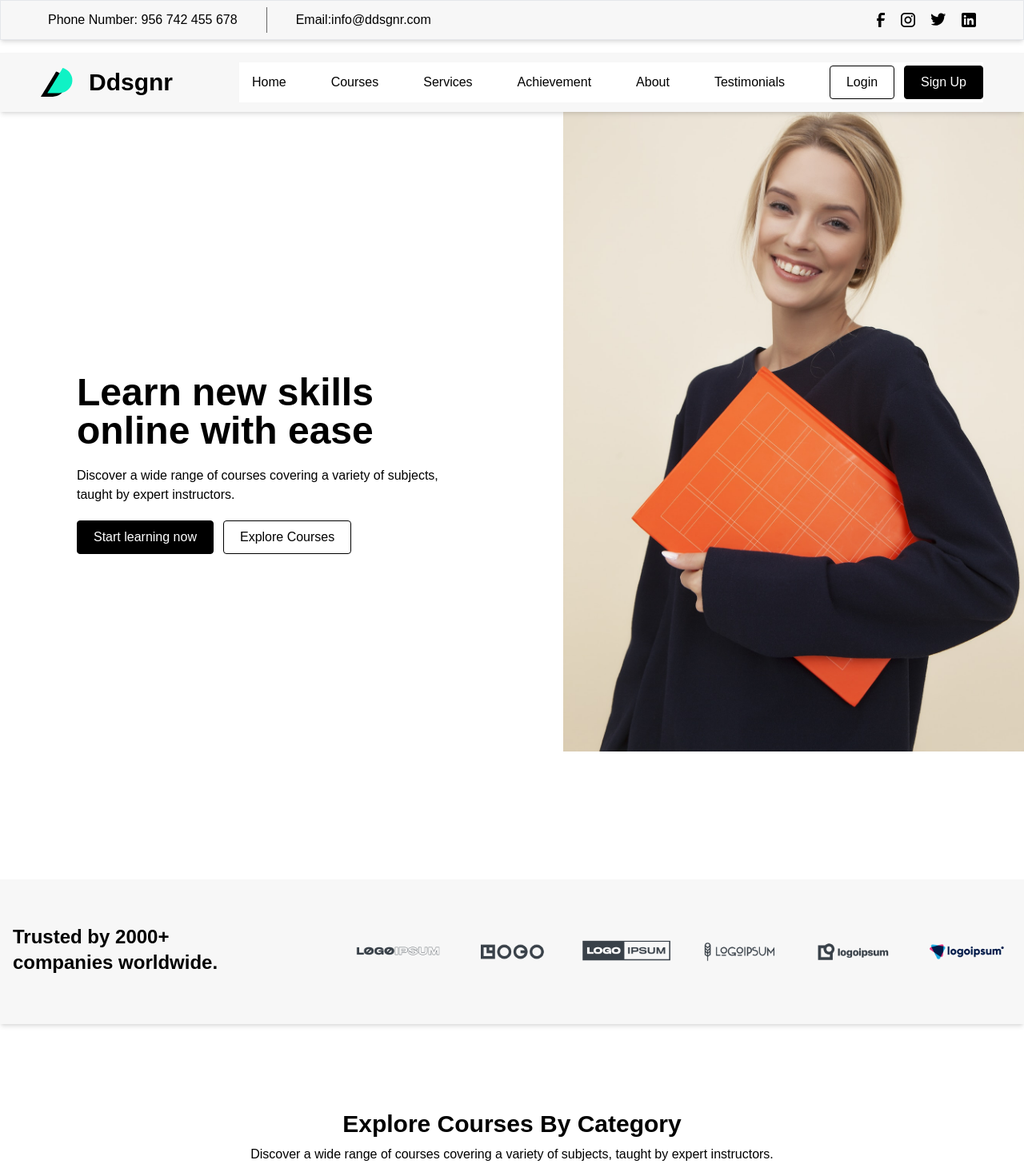
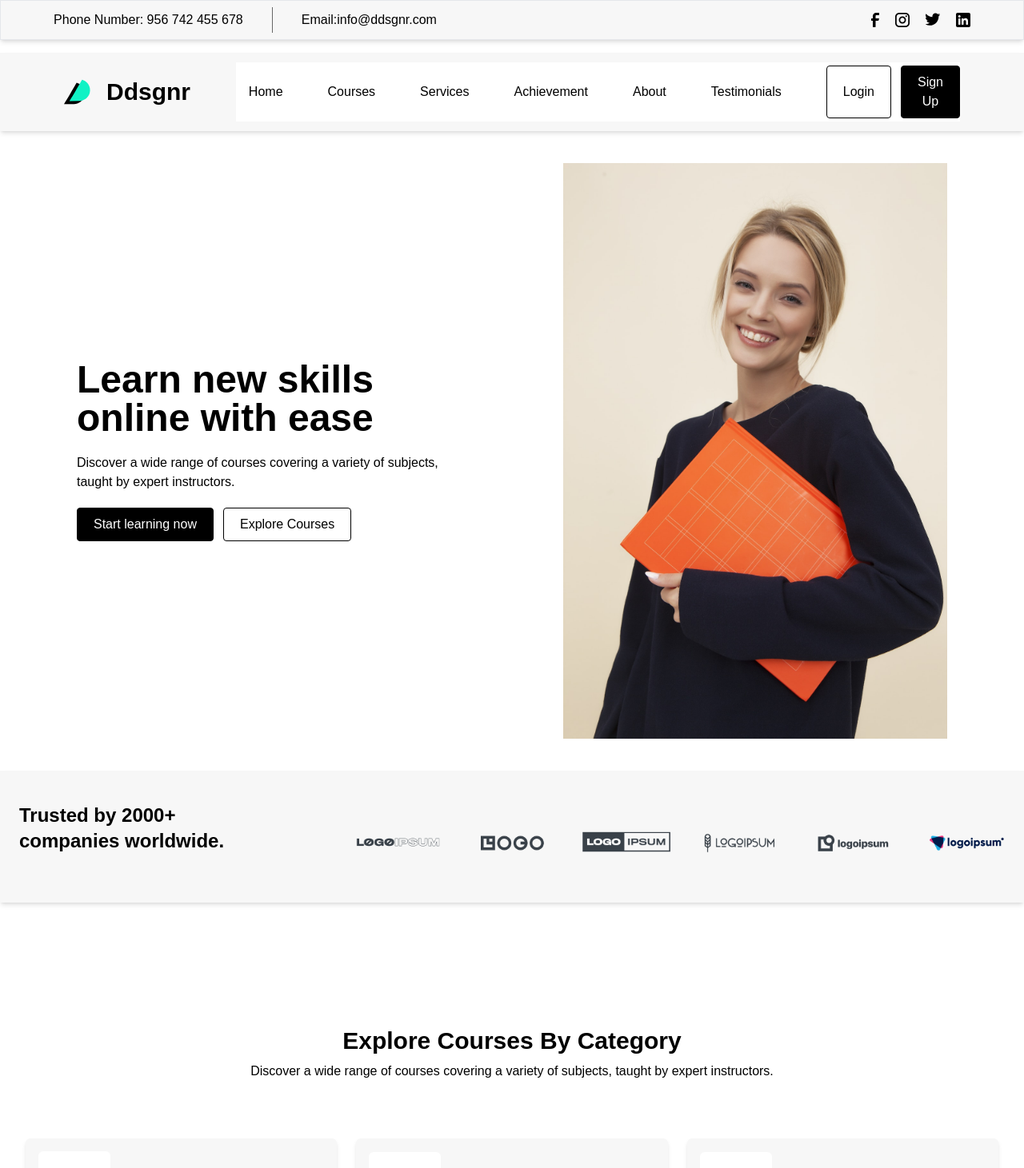
Before and after one commit to RidaNaz/Assignment-6, a Next.js app: page / in a window 1280 px wide. Shown: the top 1461 px of the page at 80% size. Built offline with nearby package versions, Linux system fonts and the light colour scheme.

Commit message:
Commit by Rida

```diff
--- a/src/components/Explore.tsx
+++ b/src/components/Explore.tsx
@@ -15,7 +15,7 @@ export default function Explore() {
     ];
 
     return (
-        <section className="py-20 bg-white mt-96 pt-32 w-full">
+        <section className="py-20 bg-white mt-80 md:mt-64 lg:mt-40 xl:mt-60 w-full">
       <div className="max-w-8xl mx-auto px-4 sm:px-6 lg:px-8">
         <div className="text-center pb-6">
           <h2 className="text-3xl font-bold text-black">Explore Courses By Category</h2>
--- a/src/components/Footer.tsx
+++ b/src/components/Footer.tsx
@@ -8,14 +8,14 @@ const Footer = () => {
                 {/* Newsletter Section */}
                 <div className="flex flex-col md:flex-row gap-6 mb-8 ">
 
-                    <div className="grid md:grid-cols-2 grid-cols-1 gap-10 mx-4 justify-items-center">
+                    <div className="grid md:grid-cols-3 xl:grid-cols-4 grid-cols-1 gap-10 px-6 md:px-10 justify-items-center">
                         <div className="justify-items-center md:justify-items-start">
                             <h2 className="text-xl font-bold mb-2 text-black">Subscribe to our newsletter</h2>
                             <p className="text-black mb-4">
                                 Lorem ipsum dolor sit amet, consectetur adipiscing elit.
                             </p>
                         </div>
-                        <div>
+                        <div className="w-full col-span-2 xl:col-span-3">
                             <form className="grid grid-cols-1 md:grid-cols-2 gap-5">
                                 <input
                                     type="email"
@@ -23,7 +23,7 @@ const Footer = () => {
                                     className="flex-grow border border-gray-300 rounded-md px-4 py-2 "
                                 />
                                 <button type="submit"
-                                    className="bg-white text-black py-2 px-5 rounded hover:bg-black hover:text-white border-black border-l border-r border-t border-b ">
+                                    className="bg-white text-black py-2 px-10 w-full md:w-fit rounded hover:bg-black hover:text-white border-black border-l border-r border-t border-b ">
                                     Subscribe
                                 </button>
                             </form>
@@ -49,7 +49,7 @@ const Footer = () => {
                                 height={50}
                                 className="w-8 h-8 object-contain"
                             />
-                            <span className="font-semibold text-xl text-black">Ddsgnr</span>
+                            <span className="font-semibold text-xl text-black xl:text-2xl">Ddsgnr</span>
                         </Link>
                     </div>
 
@@ -91,10 +91,10 @@ const Footer = () => {
                 </div>
 
                 {/* Footer Bottom */}
-                <div className="mt-16 border-t border-black mx-14">
+                <div className="mt-16 border-t border-black mx-8 md:mx-14">
                     <div className="p-5  grid grid-cols-1 lg:grid-cols-5 gap-5 justify-items-center mt-4">
 
-                        <div className="text-black flex text-sm gap-10">&copy; 2023 Ddsgnr. All rights reserved.</div>
+                        <div className="text-black flex text-sm gap-10 -mx-2">&copy; 2023 Ddsgnr. All rights reserved.</div>
                         <div className="flex space-x-4 text-black text-xs md:text-sm lg:col-span-2 ">
                             <Link href="" className="underline">Privacy Policy</Link>
                             <Link href="" className="underline">Terms of Service</Link>
--- a/src/components/Hero.tsx
+++ b/src/components/Hero.tsx
@@ -2,30 +2,39 @@ import Image from "next/image";
 
 export default function Hero() {
   return (
-        <div id="home" className="grid grid-cols-1 lg:grid-cols-2 text-black gap-32">
+    <div
+      id="home"
+      className="grid grid-cols-1 lg:grid-cols-2 text-black gap-24 lg:gap-32 items-center px-5 lg:px-24 py-10 lg:py-0"
+    >
+      {/* Left Section: Text and Buttons */}
+      <div className="flex flex-col gap-5 justify-center mt-16 lg:mt-0">
+        <h1 className="font-bold text-3xl sm:text-4xl lg:text-5xl text-center lg:text-left">
+          Learn new skills online with ease
+        </h1>
+        <p className="text-center lg:text-left">
+          Discover a wide range of courses covering a variety of subjects, taught by expert instructors.
+        </p>
 
-            <div className="flex flex-col gap-5 mx-7 lg:mx-0 lg:ml-24 justify-center mt-36">
-
-                <h1 className="font-bold text-5xl justify-items-center">Learn new skills online with ease</h1>
-                <p className="justify-items-center">Discover a wide range of courses covering a variety of subjects, taught by expert instructors.</p>
-
-                <div className='gap-3 flex'>
-                    <button
-                        className="bg-black text-white py-2 px-5 rounded hover:bg-white hover:text-black border-black border-l border-r border-t border-b ">Start learning now</button>
-                    <button
-                        className="bg-white text-black py-2 px-5 rounded hover:bg-black hover:text-white border-black border-l border-r border-t border-b ">Explore Courses</button>
+        <div className="flex flex-wrap gap-3 justify-center lg:justify-start">
+          <button className="bg-black text-white py-2 px-5 rounded hover:bg-white hover:text-black border border-black">
+            Start learning now
+          </button>
+          <button className="bg-white text-black py-2 px-5 rounded hover:bg-black hover:text-white border border-black">
+            Explore Courses
+          </button>
+        </div>
       </div>
 
-            </div>
-
-            <div className="w-full h-screen relative -mt-16">
+      {/* Right Section: Image */}
+      <div className="relative w-full max-w-lg lg:max-w-none h-80 sm:h-96 lg:h-screen">
         <Image
           src="/heroimage.jpeg"
           alt="Hero Image"
-                    width={800}
-                    height={700}
+          layout="fill"
+          objectFit="contain"
+          priority={true}
         />
       </div>
     </div>
-    )
+  );
 }
--- a/src/components/LogoSec.tsx
+++ b/src/components/LogoSec.tsx
@@ -2,10 +2,10 @@ import Image from "next/image";
 
 export default function LogoSec() {
     return (
-        <div className="bg-[#F7F7F7] py-14 lg:mb-0 mb-4 lg:flex absolute w-full mt-56 justify-items-center lg:justify-between shadow-md">
-            <div className="font-bold text-black text-2xl lg:w-1/4 pl-4">Trusted by 2000+ companies worldwide.</div>
+        <div className="bg-[#F7F7F7] py-10 lg:mb-0 mb-4 lg:flex space-y-4 absolute w-full justify-items-center lg:justify-between shadow-md">
+            <div className="font-bold text-black text-xl md:text-2xl lg:w-1/4 pl-6">Trusted by 2000+ companies worldwide.</div>
 
-            <div className="items-center lg:justify-between w-4/6 justify-items-center grid grid-cols-3 lg:grid-cols-6">
+            <div className="items-center lg:justify-between md:mx-0 mx-3 md:w-4/6 justify-items-center grid grid-cols-3 lg:grid-cols-6">
                 <Image
                 src="/logo1.png"
                 alt="logo"
--- a/src/components/Navbar.tsx
+++ b/src/components/Navbar.tsx
@@ -6,7 +6,7 @@ export default function Navbar() {
     return (
         <div className='flex flex-col gap-4 z-10 relative'>
             <div className='hidden lg:block'>
-                <div className=" px-12 py-2 bg-[#F7F7F7] flex text-black gap-10 border items-center justify-evenly shadow-md">
+                <div className=" px-14 py-2 bg-[#F7F7F7] flex text-black gap-10 border items-center justify-evenly shadow-md">
 
                     <div className='w-5/6 flex gap-5 items-center'>
                         <p>Phone Number: 956 742 455 678</p>
@@ -33,7 +33,7 @@ export default function Navbar() {
             </div>
 
 
-            <div className='px-12 py-3 flex gap-20 lg:justify-evenly justify-between items-center bg-[#F7F7F7] shadow-md'>
+            <div className='md:px-16 px-4 xl:px-20 py-3 flex gap-20  justify-between items-center bg-[#F7F7F7] shadow-md'>
                 <div className='flex gap-5 items-center'>
                     <Image src="/frame1.svg" alt="linkedin" width={40} height={40} />
                     <Link href="">
```
Lines whose indentation alone changed are shown as unchanged.
